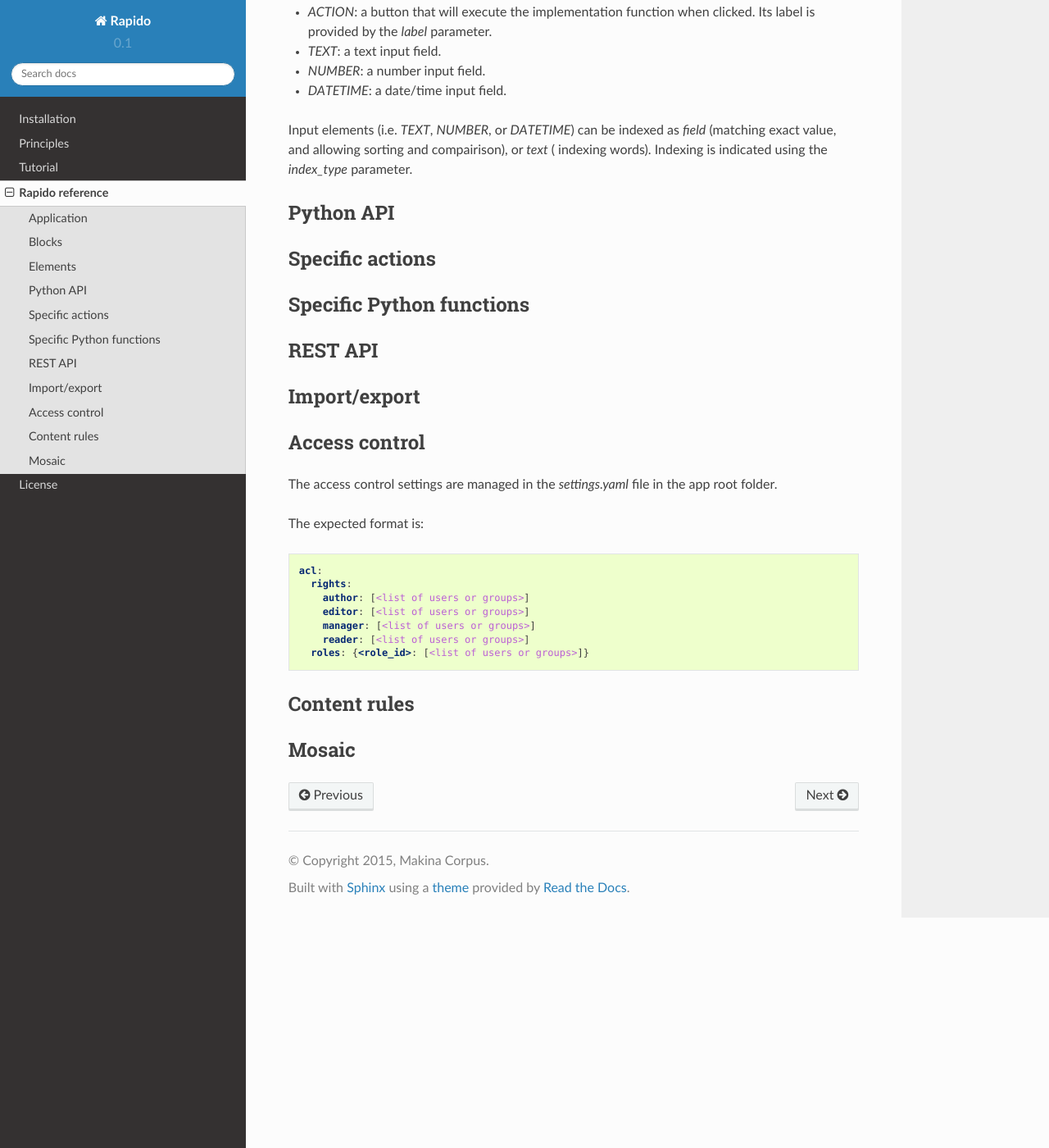
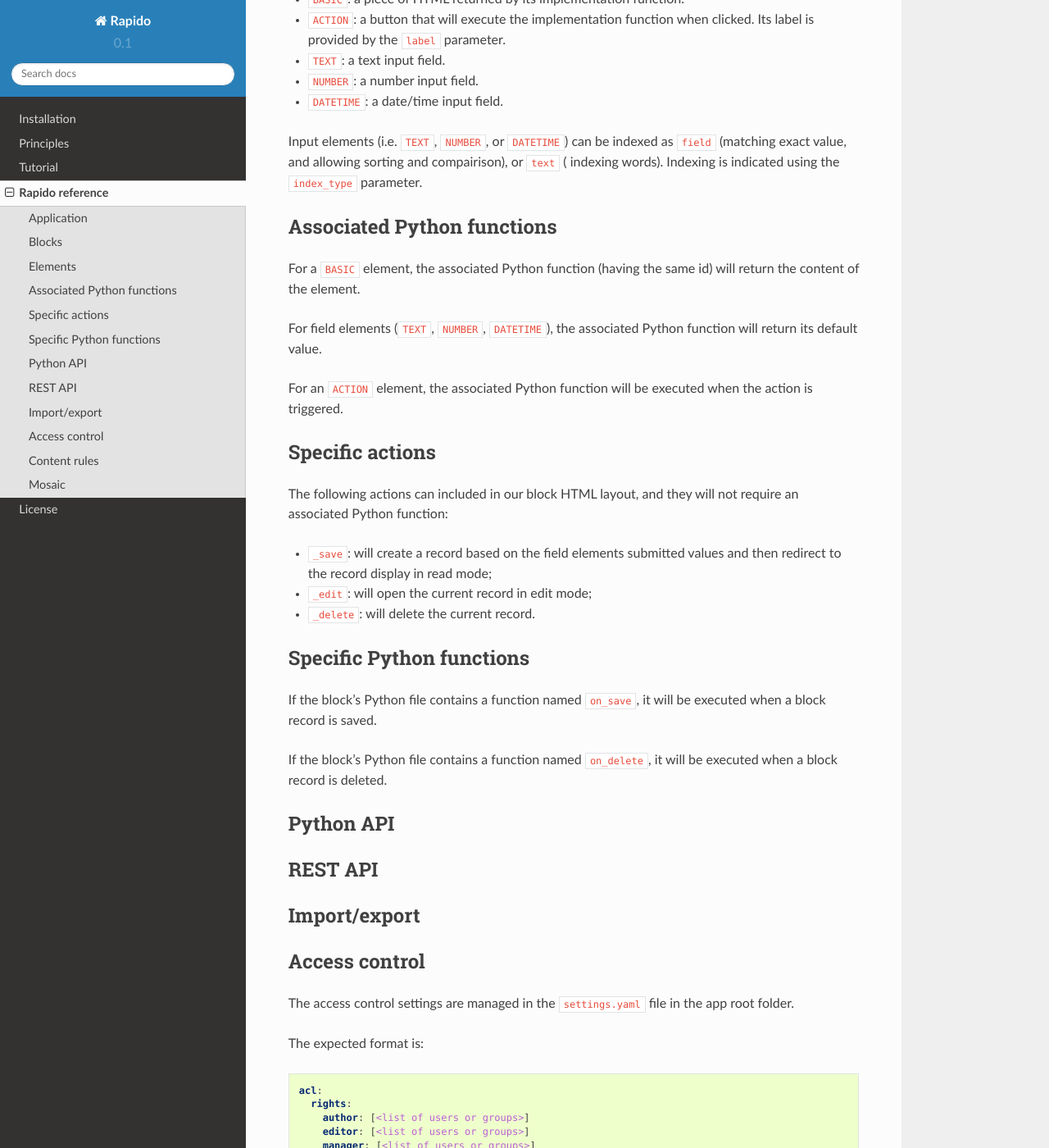
Before and after one commit to collective/rapido.plone, a Sphinx documentation site: the page built from docs/reference.rst, in a window 1280 px wide and 1400 px high, scrolled down 1088 px. Shown: the whole window at 82% size. Built offline with Sphinx 7.4.7 and the Read the Docs theme 2.0.0, drawn with Linux system fonts in a browser that asks for light colours.

Commit message:
update doc

```diff
--- a/docs/reference.rst
+++ b/docs/reference.rst
@@ -4,20 +4,21 @@ Rapido reference
 Application
 -----------
 
-A Rapido application is defined by a folder in the `rapido` folder in the
+A Rapido application is defined by a folder in the ``rapido`` folder in the
 current theme.
 
-The application folder might contain a `settings.yaml` file in its root to
+The application folder might contain a ``settings.yaml`` file in its root to
 define its access control settings (see below), but that is not mandatory.
 
-It always contain a `blocks` folder containing its blocks (see below).
+It always contain a ``blocks`` folder containing its blocks (see below).
 
 It might also contain regular theme items (rules.xml, CSS, Javascript, etc.).
 
 Blocks
 ------
 
-A block is defined by 3 files stored in the `blocks` folder of the application.
+A block is defined by 3 files stored in the ``blocks`` folder of the
+application.
 Those files have the same filename (which is the block id) with the extensions
 .html, .py and .yaml.
 
@@ -28,44 +29,70 @@ elements are enclosed in brackets. Example:
 
     <p>This is a dynamic message: {message}</p>
 
-When rendered, the block layout is wrapped in an HTML `<form>` element.
+When rendered, the block layout is wrapped in an HTML ``<form>`` element.
 
 Note: the layout can contain Mockup patterns markup, they will be rendered as
 expected.
 
 The .yaml file contains:
 - the elements settings (see below),
-- the `target` option: if set to `ajax`, any action in the block resulting in a
+- the ``target`` option: if set to ``ajax``, any action in the block resulting in a
 form submission will not redirect the current page, it will just refresh the
 block content through an AJAX call.
 
 The .py file contains the implementation of each element as a Python function
-which name is the element id, and taking `context` as parameter.
+which name is the element id, and taking ``context`` as parameter.
 
 Elements
 --------
 
-There are different types of elements (defined by the `type` parameter):
+There are different types of elements (defined by the ``type`` parameter):
 
-- `BASIC`: a piece of HTML returned by its implementation function.
-- `ACTION`: a button that will execute the implementation function when clicked.
-  Its label is provided by the `label` parameter.
-- `TEXT`: a text input field.
-- `NUMBER`: a number input field.
-- `DATETIME`: a date/time input field.
+- ``BASIC``: a piece of HTML returned by its implementation function.
+- ``ACTION``: a button that will execute the implementation function when clicked.
+  Its label is provided by the ``label`` parameter.
+- ``TEXT``: a text input field.
+- ``NUMBER``: a number input field.
+- ``DATETIME``: a date/time input field.
 
-Input elements (i.e. `TEXT`, `NUMBER`, or `DATETIME`) can be indexed as `field`
-(matching exact value, and allowing sorting and compairison), or `text` (
-indexing words). Indexing is indicated using the `index_type` parameter.
+Input elements (i.e. ``TEXT``, ``NUMBER``, or ``DATETIME``) can be indexed as ``field``
+(matching exact value, and allowing sorting and compairison), or ``text`` (
+indexing words). Indexing is indicated using the ``index_type`` parameter.
 
-Python API
-----------
+Associated Python functions
+---------------------------
+
+For a ``BASIC`` element, the associated Python function (having the same id)
+will return the content of the element.
+
+For field elements (``TEXT``, ``NUMBER``, ``DATETIME``), the associated Python
+function will return its default value.
+
+For an ``ACTION`` element, the associated Python function will be executed when
+the action is triggered.
 
 Specific actions
 ----------------
 
+The following actions can included in our block HTML layout, and they will not
+require an associated Python function:
+
+- ``_save``: will create a record based on the field elements submitted values
+  and then redirect to the record display in read mode;
+- ``_edit``: will open the current record in edit mode;
+- ``_delete``: will delete the current record.
+
 Specific Python functions
 -------------------------
+
+If the block's Python file contains a function named ``on_save``, it will be
+executed when a block record is saved.
+
+If the block's Python file contains a function named ``on_delete``, it will be
+executed when a block record is deleted.
+
+Python API
+----------
 
 REST API
 --------
@@ -76,7 +103,7 @@ Import/export
 Access control
 --------------
 
-The access control settings are managed in the `settings.yaml` file in the app
+The access control settings are managed in the ``settings.yaml`` file in the app
 root folder.
 
 The expected format is:
--- /dev/null
+++ b/docs/requirements.txt
@@ -0,0 +1 @@
+sphinx
```
Also changed, not shown: docs/conf.py (+1 -6 lines), docs/tutorial.rst (+23 -23 lines).
